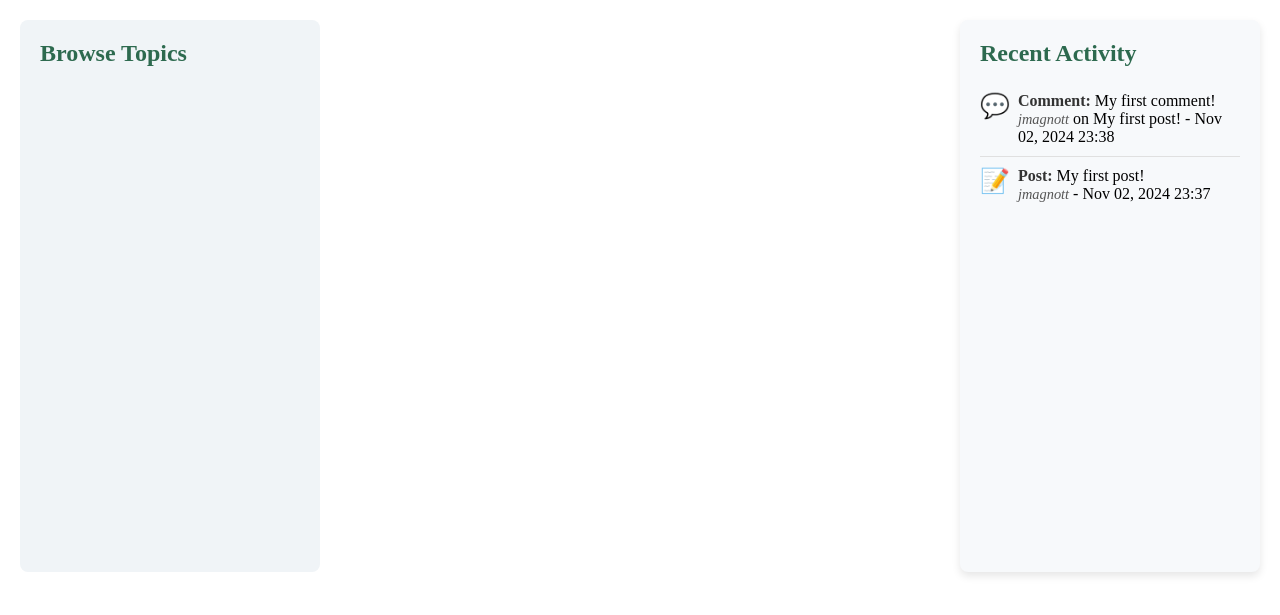
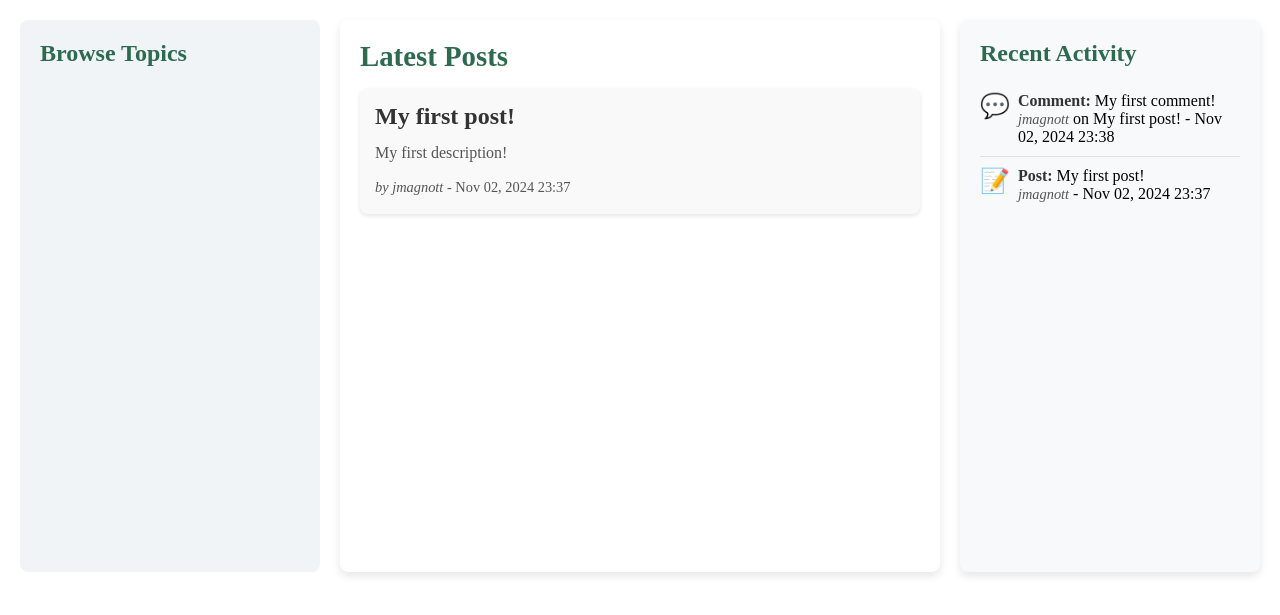
Before and after one commit to JoshMagnotta/NinerCreations, a Django app: page / in a window 1280 px wide. Shown: the part 60-675 px from the top of the page. Run offline with Django 5.2, Linux system fonts and the light colour scheme; data comes from the database, SQL or seed files in the repository.

```diff
--- a/NinerCreations/NinerCreations/templates/base/home.html
+++ b/NinerCreations/NinerCreations/templates/base/home.html
@@ -5,11 +5,25 @@
     <!-- Left Sidebar -->
     <aside class="sidebar-left">
         <h2>Browse Topics</h2>
+        <!-- Additional dynamic topic content can go here -->
     </aside>
 
     <!-- Main Content Area -->
     <main class="main-content">
-        <!-- Main content here -->
+        <h2>Latest Posts</h2>
+        <div class="posts-list">
+            {% for post in posts %}
+                <div class="post-item">
+                    <h3>{{ post.title }}</h3>
+                    <p>{{ post.content|truncatewords:20 }}</p> <!-- Truncate content to first 20 words -->
+                    <p class="post-meta">
+                        <em>by {{ post.author.username }}</em> - {{ post.created_at|date:"M d, Y H:i" }}
+                    </p>
+                </div>
+            {% empty %}
+                <p>No posts available.</p>
+            {% endfor %}
+        </div>
     </main>
 
     <!-- Right Sidebar (Recent Activity) -->
--- a/NinerCreations/NinerCreations/urls.py
+++ b/NinerCreations/NinerCreations/urls.py
@@ -19,7 +19,7 @@ from django.urls import path
 from . import views
 
 urlpatterns = [
-    path('', views.recent_activity_view, name='home'),  # Update this to point to recent_activity_view
+    path('', views.home_view, name='home'),
     path('profile/', views.profile, name='profile'),
     path('settings/', views.settings, name='settings'),
     path('login/', views.login, name='login'),
--- a/NinerCreations/NinerCreations/views.py
+++ b/NinerCreations/NinerCreations/views.py
@@ -22,6 +22,28 @@ def recent_activity_view(request):
         'recent_activities': recent_activities
     })
 
+def home_view(request):
+    # Retrieve all posts ordered by creation date (newest first)
+    posts = Post.objects.all().order_by('-created_at')
+
+    # Retrieve the 10 most recent posts and comments
+    recent_posts = Post.objects.all().order_by('-created_at')[:10]
+    recent_comments = Comment.objects.all().order_by('-created_at')[:10]
+
+    # Combine posts and comments, then sort by created_at to get the 10 most recent activities
+    recent_activities = sorted(
+        list(recent_posts) + list(recent_comments),
+        key=lambda x: x.created_at,
+        reverse=True
+    )[:10]
+
+    # Pass both posts and recent_activities to the template
+    return render(request, 'base/home.html', {
+        'posts': posts,
+        'recent_activities': recent_activities
+    })
+
+
 def home(request):
     return render(request, 'base/home.html')
 
--- a/NinerCreations/static/css/styles.css
+++ b/NinerCreations/static/css/styles.css
@@ -221,3 +221,48 @@
     color: #555;
     font-size: 0.9rem;
 }
+
+/* Main content area styling */
+.main-content {
+    background-color: #ffffff;
+    padding: 20px;
+    border-radius: 8px;
+    box-shadow: 0px 4px 8px rgba(0, 0, 0, 0.1);
+}
+
+.main-content h2 {
+    font-size: 1.8rem;
+    color: #2d6a4f;
+    margin-bottom: 15px;
+}
+
+/* Styling for posts list */
+.posts-list {
+    display: flex;
+    flex-direction: column;
+    gap: 20px;
+}
+
+.post-item {
+    padding: 15px;
+    background-color: #f9f9f9;
+    border-radius: 8px;
+    box-shadow: 0px 2px 4px rgba(0, 0, 0, 0.1);
+}
+
+.post-item h3 {
+    font-size: 1.5rem;
+    color: #333;
+    margin-bottom: 10px;
+}
+
+.post-item p {
+    color: #555;
+    line-height: 1.6;
+}
+
+.post-meta {
+    color: #888;
+    font-size: 0.9rem;
+    margin-top: 10px;
+}
```
